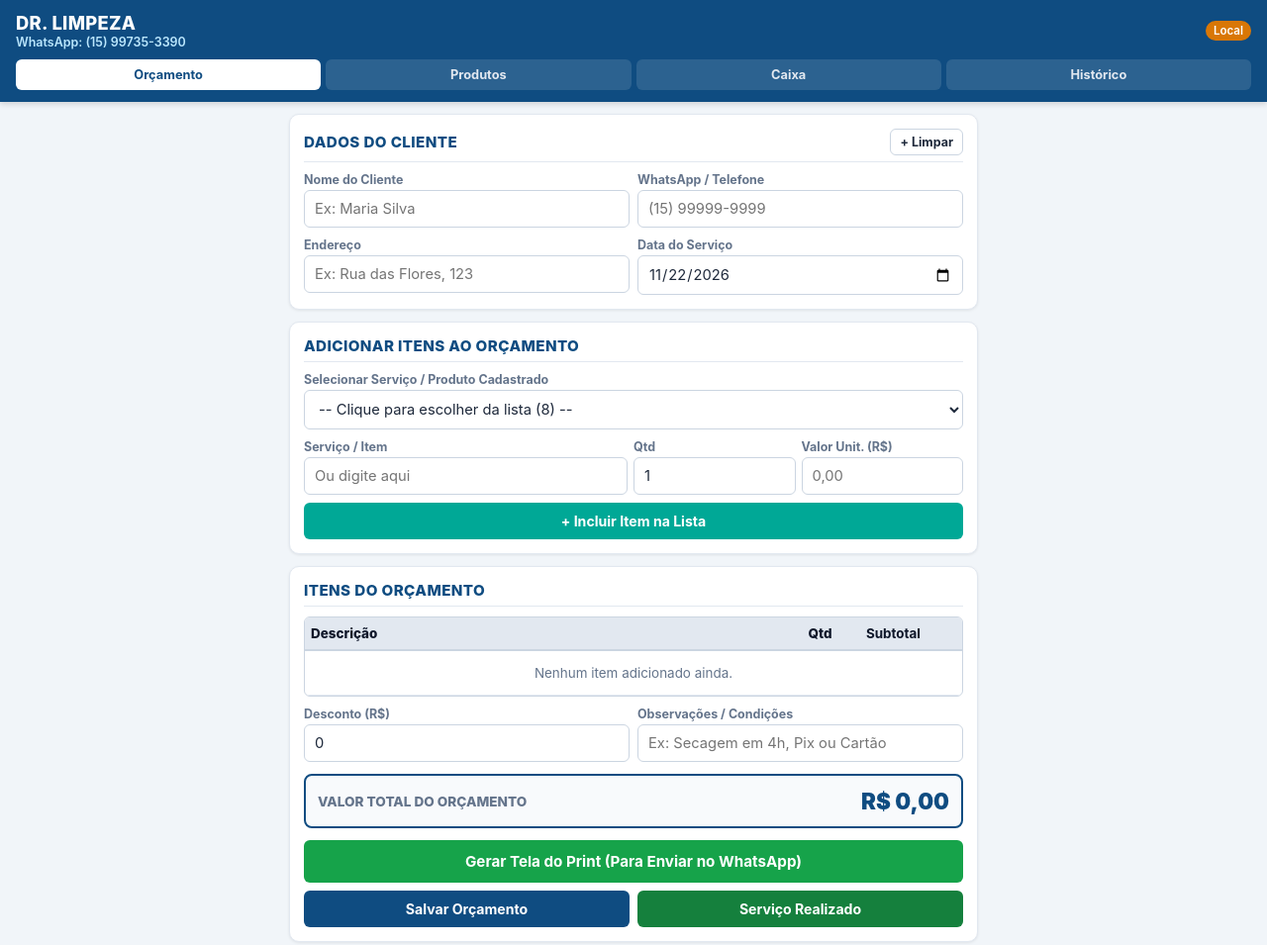
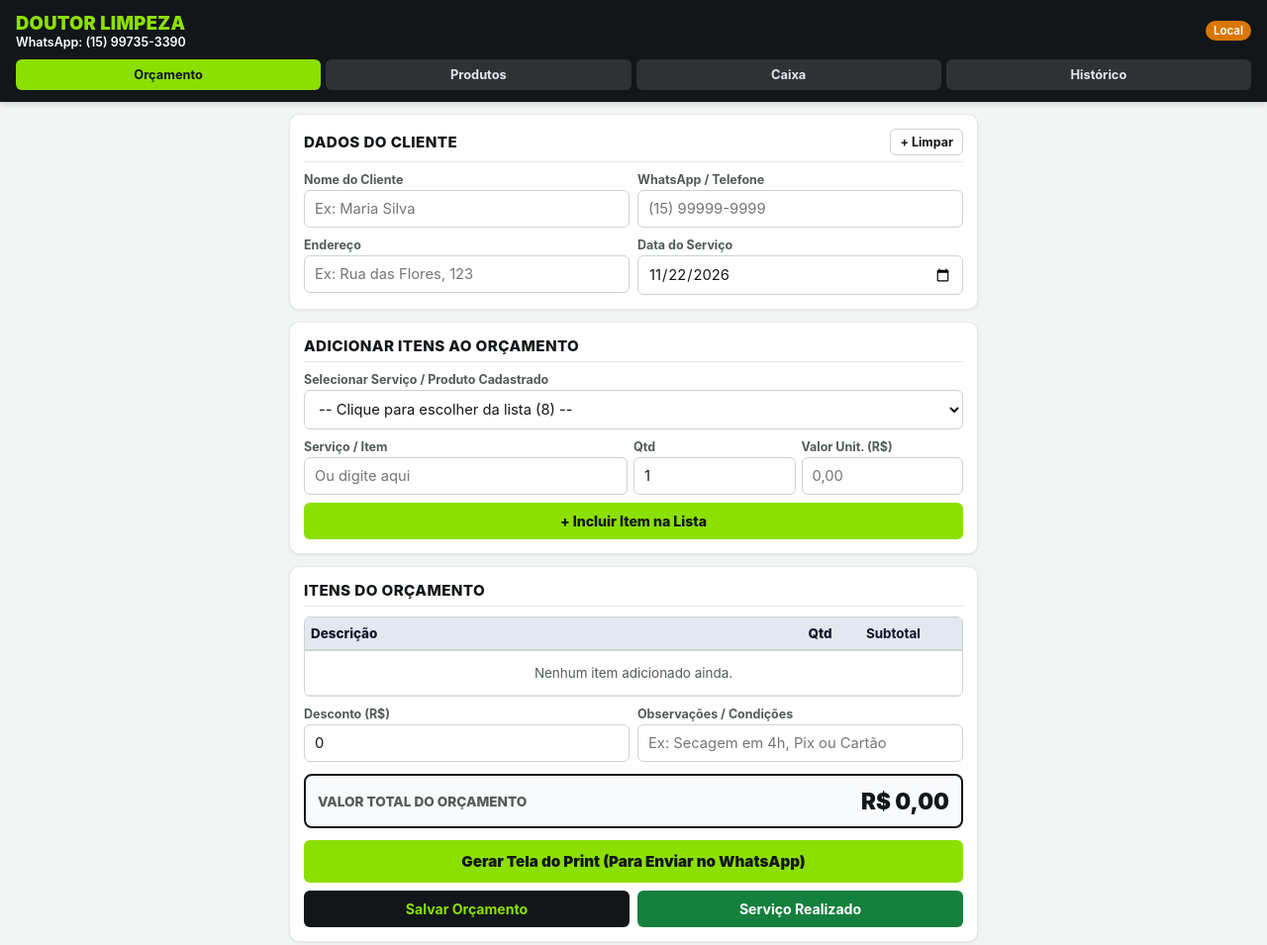
Before and after one commit to Edukamarques-estudos/marcel_limpeza, a plain HTML site: page index.html in a window 1280 px wide. Shown: the whole page at 99% size. Drawn offline with Linux system fonts and the light colour scheme.

Commit message:
Update index.html

```diff
--- a/index.html
+++ b/index.html
@@ -6,20 +6,21 @@
 <title>Dr. Limpeza - Orçamentos & Financeiro</title>
 <style>
   :root {
-    --primary: #0f4c81;
-    --primary-dark: #093154;
-    --accent: #00a896;
-    --bg: #f1f5f9;
+    --primary: #121619;
+    --primary-dark: #080a0c;
+    --accent: #76c800;
+    --lime: #8ce000;
+    --bg: #f3f5f4;
     --card: #ffffff;
-    --text: #1e293b;
-    --muted: #64748b;
-    --border: #cbd5e1;
-    --green: #15803d;
-    --green-bg: #dcfce7;
+    --text: #121619;
+    --muted: #525b56;
+    --border: #cbd5d0;
+    --green: #3f7d00;
+    --green-bg: #ecfccb;
     --red: #b91c1c;
     --red-bg: #fee2e2;
-    --blue: #1d4ed8;
-    --blue-bg: #dbeafe;
+    --blue: #3f7d00;
+    --blue-bg: #ecfccb;
   }
   * { box-sizing: border-box; margin: 0; padding: 0; font-family: -apple-system, BlinkMacSystemFont, "Segoe UI", Roboto, sans-serif; }
   body { background: var(--bg); color: var(--text); padding-bottom: 80px; }
@@ -36,8 +37,8 @@
   }
   .top-bar { display: flex; justify-content: space-between; align-items: center; margin-bottom: 10px; }
   .brand-wrap { display: flex; flex-direction: column; }
-  .brand { font-size: 1.15rem; font-weight: 800; letter-spacing: 0.3px; }
-  .brand-sub { font-size: 0.78rem; color: #bae6fd; font-weight: 600; margin-top: 1px; }
+  .brand { font-size: 1.15rem; font-weight: 900; letter-spacing: 0.3px; color: #8ce000; }
+  .brand-sub { font-size: 0.78rem; color: #ffffff; font-weight: 600; margin-top: 1px; }
   .sync-badge { font-size: 0.72rem; padding: 3px 8px; border-radius: 12px; background: rgba(255,255,255,0.18); font-weight: 600; }
   .sync-ok { background: #16a34a; color: #fff; }
   .sync-warn { background: #d97706; color: #fff; }
@@ -54,7 +55,7 @@
     cursor: pointer;
     transition: 0.15s;
   }
-  .tab-btn.active { background: #fff; color: var(--primary); }
+  .tab-btn.active { background: #8ce000; color: #121619; }
 
   /* Containers */
   .container { max-width: 720px; margin: 0 auto; padding: 12px; }
@@ -101,10 +102,10 @@
     gap: 6px;
     transition: 0.15s;
   }
-  .btn-primary { background: var(--primary); color: #fff; width: 100%; }
+  .btn-primary { background: var(--primary); color: #8ce000; width: 100%; }
   .btn-primary:active { background: var(--primary-dark); }
-  .btn-accent { background: var(--accent); color: #fff; }
-  .btn-whatsapp { background: #16a34a; color: #fff; width: 100%; font-size: 0.95rem; padding: 12px; }
+  .btn-accent { background: #8ce000; color: #121619; font-weight: 800; }
+  .btn-whatsapp { background: #8ce000; color: #121619; font-weight: 900; width: 100%; font-size: 0.95rem; padding: 12px; }
   .btn-outline { background: #fff; border: 1px solid var(--border); color: var(--text); }
   .btn-sm { padding: 5px 9px; font-size: 0.78rem; }
   .btn-danger { background: var(--red-bg); color: var(--red); }
@@ -175,7 +176,7 @@
 
   .quote-preview-banner {
     display: none;
-    background: linear-gradient(135deg, #0f4c81 0%, #093154 100%);
+    background: linear-gradient(135deg, #121619 0%, #22292e 100%); border-bottom: 3px solid #8ce000;
     color: #fff;
     padding: 14px 16px;
     border-radius: 8px;
@@ -217,14 +218,14 @@
 <body>
 
 <div class="print-floating-bar">
-  <button style="background:#16a34a;color:#fff;" onclick="enviarOrcamentoWhatsApp()">Enviar no WhatsApp</button>
+  <button style="background:#8ce000;color:#121619;" onclick="enviarOrcamentoWhatsApp()">Enviar no WhatsApp</button>
   <button style="background:#e2e8f0;color:#0f172a;" onclick="togglePrintMode(false)">Voltar</button>
 </div>
 
 <header>
   <div class="top-bar">
     <div class="brand-wrap">
-      <div class="brand">DR. LIMPEZA</div>
+      <div class="brand">DOUTOR LIMPEZA</div>
       <div class="brand-sub">WhatsApp: (15) 99735-3390</div>
     </div>
     <span id="syncStatus" class="sync-badge sync-warn">Local</span>
@@ -244,9 +245,9 @@
     <div id="printCaptureArea">
       <div class="quote-preview-banner">
         <div>
-          <div style="font-size:1.15rem;font-weight:900;letter-spacing:0.4px;">DR. LIMPEZA</div>
+          <div style="font-size:1.15rem;font-weight:900;letter-spacing:0.4px;color:#8ce000;">DOUTOR LIMPEZA</div>
           <div style="font-size:0.75rem;opacity:0.95;font-weight:700;margin-top:2px;">WhatsApp: (15) 99735-3390</div>
-          <div style="font-size:0.7rem;opacity:0.85;">Higienização & Limpeza Profissional</div>
+          <div style="font-size:0.7rem;color:#d9f99d;">Lavagem e Higienização de Estofados e Colchões</div>
         </div>
         <div style="text-align:right;font-size:0.78rem;">
           <div style="font-weight:800;">ORÇAMENTO</div>
@@ -646,21 +647,21 @@
 
     // Cabeçalho Azul
     roundRect(ctx, pad, pad, innerW, 96, 12);
-    ctx.fillStyle = '#0f4c81';
+    ctx.fillStyle = '#121619';
     ctx.fill();
 
     ctx.fillStyle = '#ffffff';
     ctx.font = '800 22px -apple-system, BlinkMacSystemFont, "Segoe UI", Roboto, sans-serif';
     ctx.textAlign = 'left';
-    ctx.fillText('DR. LIMPEZA', pad + 18, pad + 35);
+    ctx.fillStyle = '#8ce000'; ctx.fillText('DOUTOR LIMPEZA', pad + 18, pad + 35);
 
     ctx.fillStyle = '#ffffff';
     ctx.font = '700 13px -apple-system, BlinkMacSystemFont, "Segoe UI", Roboto, sans-serif';
     ctx.fillText('WhatsApp: (15) 99735-3390', pad + 18, pad + 56);
 
-    ctx.fillStyle = '#bae6fd';
+    ctx.fillStyle = '#d9f99d';
     ctx.font = '500 12px -apple-system, BlinkMacSystemFont, "Segoe UI", Roboto, sans-serif';
-    ctx.fillText('Higienização & Limpeza Profissional', pad + 18, pad + 75);
+    ctx.fillText('Lavagem e Higienização de Estofados e Colchões', pad + 18, pad + 75);
 
     ctx.textAlign = 'right';
     ctx.fillStyle = '#ffffff';
@@ -685,7 +686,7 @@
     ctx.stroke();
 
     ctx.textAlign = 'left';
-    ctx.fillStyle = '#0f4c81';
+    ctx.fillStyle = '#121619';
     ctx.font = '800 12px -apple-system, BlinkMacSystemFont, "Segoe UI", Roboto, sans-serif';
     ctx.fillText('DADOS DO CLIENTE', pad + 14, y + 20);
 
@@ -783,14 +784,14 @@
 
     y += 16;
     roundRect(ctx, pad, y, innerW, 56, 10);
-    ctx.fillStyle = '#f0f9ff';
+    ctx.fillStyle = '#f7fee7';
     ctx.fill();
-    ctx.strokeStyle = '#0f4c81';
+    ctx.strokeStyle = '#8ce000';
     ctx.lineWidth = 2;
     ctx.stroke();
 
     ctx.textAlign = 'left';
-    ctx.fillStyle = '#0f4c81';
+    ctx.fillStyle = '#121619';
     ctx.font = '800 13px -apple-system, BlinkMacSystemFont, "Segoe UI", Roboto, sans-serif';
     ctx.fillText('VALOR TOTAL DO ORÇAMENTO', pad + 16, y + 33);
 
```
